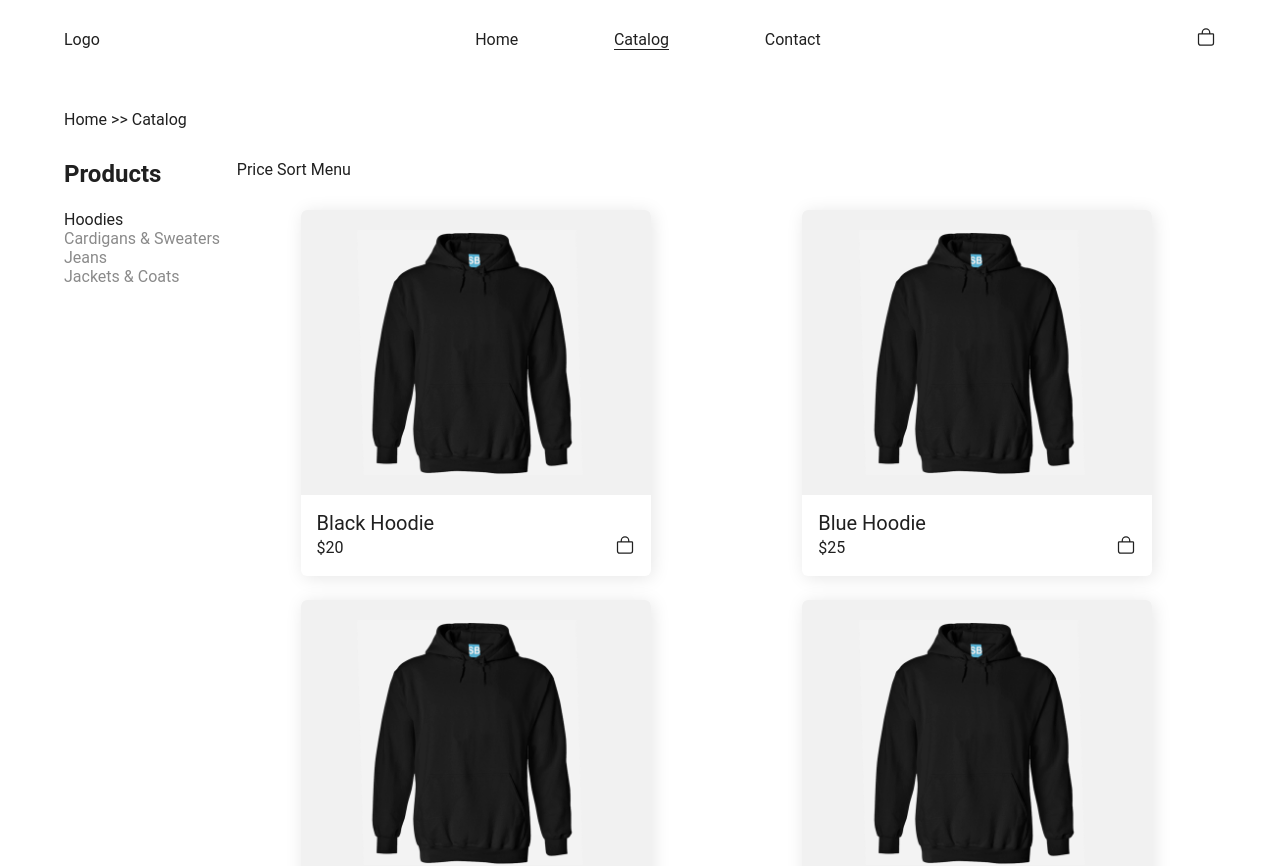
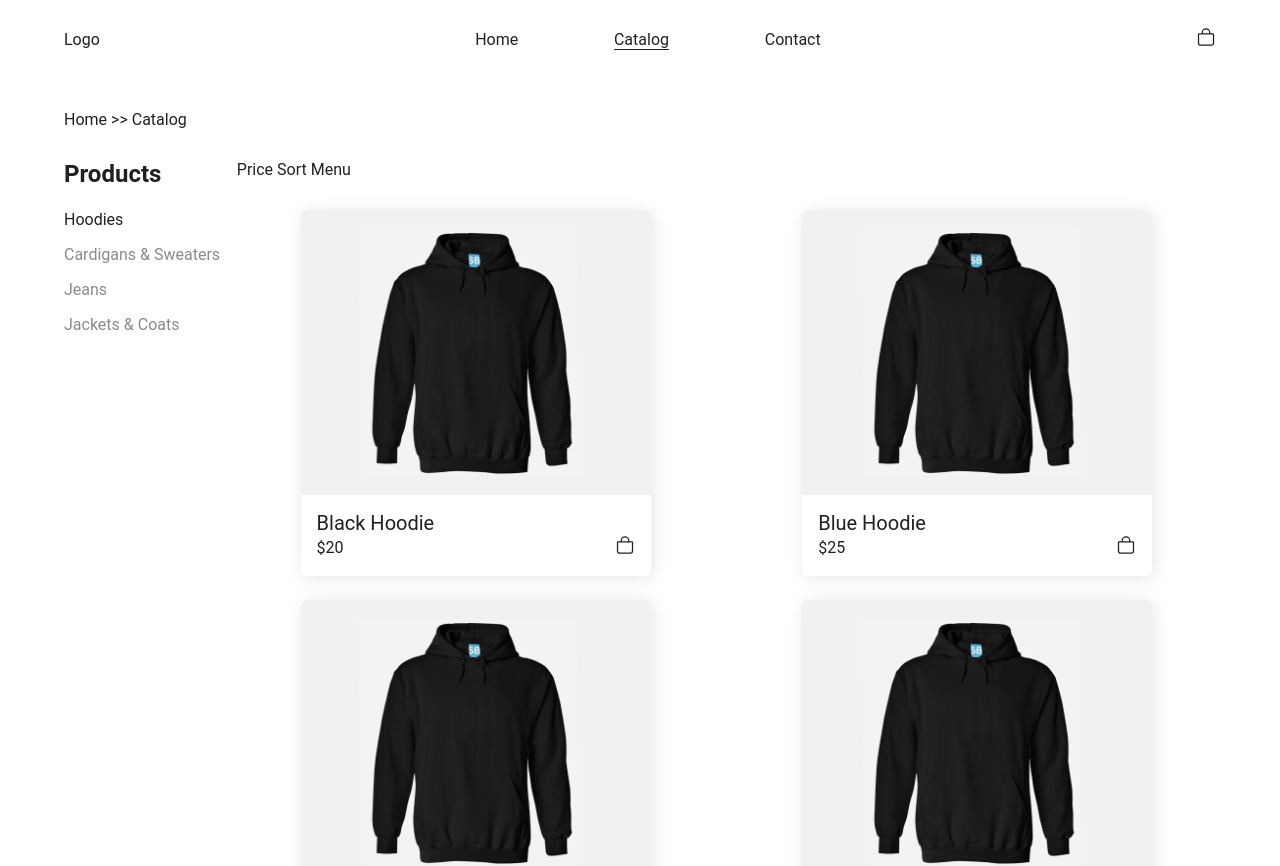
Before and after one commit to JacksonJ97/clothing-store, a React (Create React App) app: page /shop in a window 1280 px wide. Shown: the top 866 px of the page. Built offline with nearby package versions, Linux system fonts and the light colour scheme.

Commit message:
implemented a back button for the product detail page

```diff
--- a/src/components/ProductCategory/ProductCategory.js
+++ b/src/components/ProductCategory/ProductCategory.js
@@ -4,7 +4,16 @@ import styled from "styled-components";
 // Styles
 const List = styled.ul`
   a {
+    display: block;
     color: #8a8a8a;
+  }
+
+  a:hover {
+    color: #202020;
+  }
+
+  li {
+    margin-bottom: 1em;
   }
 `;
 
--- a/src/containers/ProductDetail/ProductDetail.js
+++ b/src/containers/ProductDetail/ProductDetail.js
@@ -1,4 +1,5 @@
-import { useParams } from "react-router-dom";
+import { useParams, useNavigate } from "react-router-dom";
+import { FaArrowLeft } from "react-icons/fa";
 import styled from "styled-components";
 
 // Components
@@ -10,19 +11,26 @@ import productData from "../../productData";
 // Styles
 const Wrapper = styled.main`
   display: grid;
-  grid-template-rows: 50px 1fr;
+  grid-template-rows: 50px 50px 1fr;
   padding: 2em 5%;
+
+  .back-button {
+    font-size: 2.25rem;
+    cursor: pointer;
+  }
 `;
 
 const ProductDetail = () => {
   const { filter, productId } = useParams();
   const product = productData[filter].find((product) => product.id === productId);
+  const navigate = useNavigate();
 
   return (
     <Wrapper>
       <div className="breadcrumb">
         Home {">>"} Catalog {">>"} Hoodies
       </div>
+      <FaArrowLeft onClick={() => navigate(-1)} className="back-button" />
       <Product img={product.img} name={product.name} text={product.description} price={product.price} />
     </Wrapper>
   );
```
